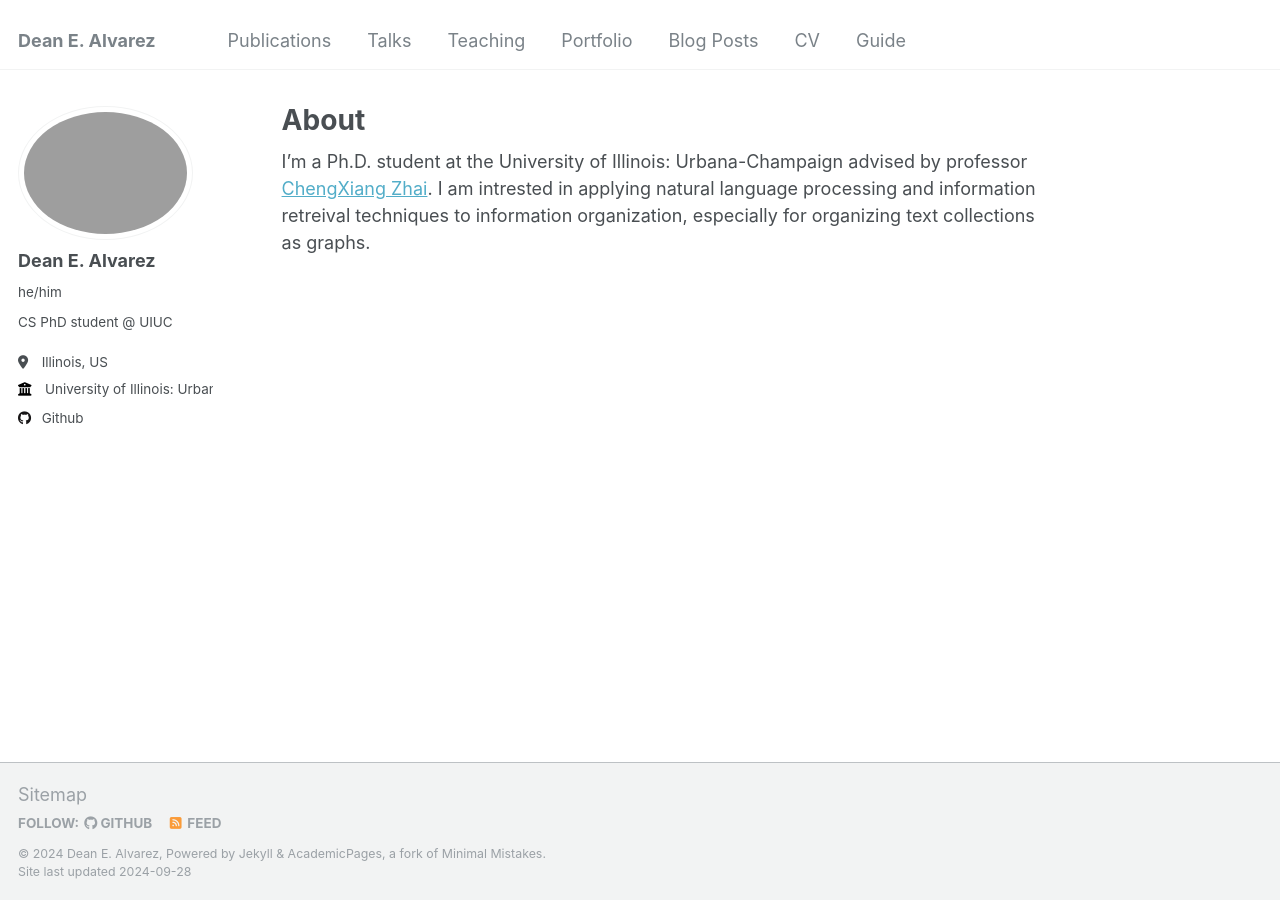
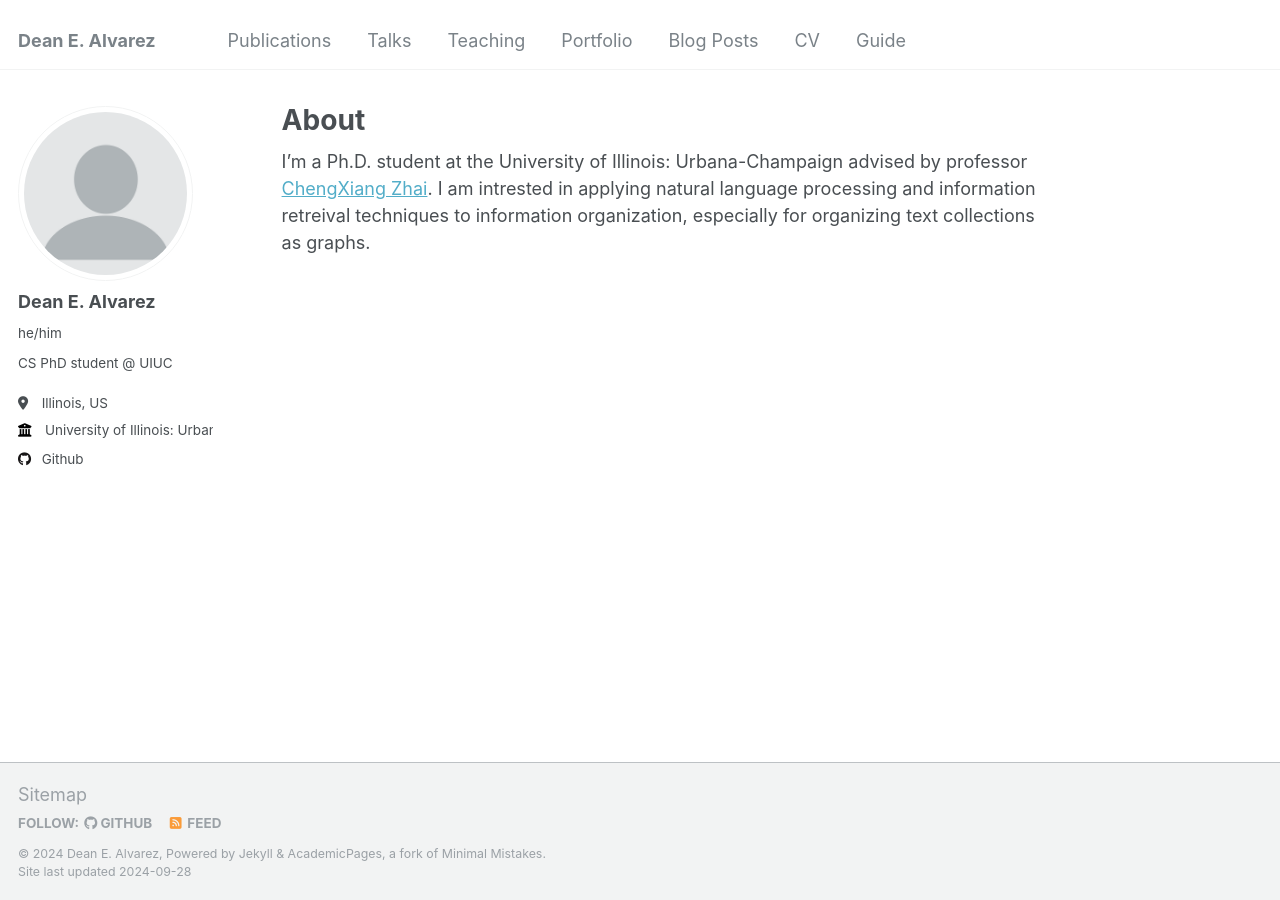
Before and after one commit to DeanAlvarez/DeanAlvarez.github.io, a Jekyll site: the page built from _pages/about.md, in a window 1280 px wide. Built offline with Jekyll 4.4.1, drawn with Linux system fonts in a browser that asks for light colours.

Commit message:
Update _config.yml

```diff
--- a/_config.yml
+++ b/_config.yml
@@ -21,7 +21,7 @@ repository               : "DeanAlvarez/DeanAlvarez.github.io"
 #               Additional customization can be done by editing /_includes/author-profile.html
 author:
   # Biographic information
-  avatar           : # "profile.png"
+  avatar           : "profile.png"
   name             : "Dean E. Alvarez"
   pronouns         : "he/him"
   bio              : "CS PhD student @ UIUC"
```
